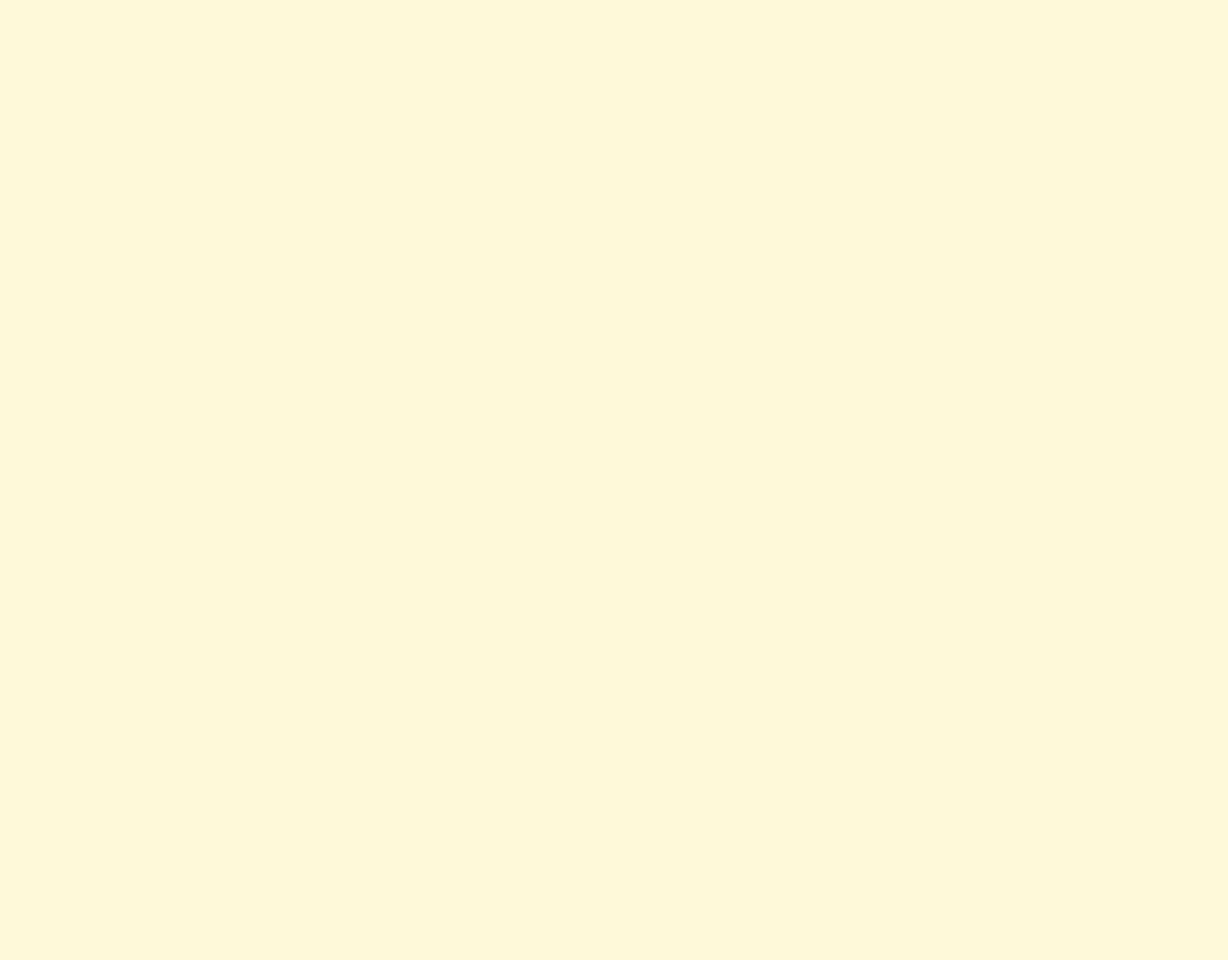
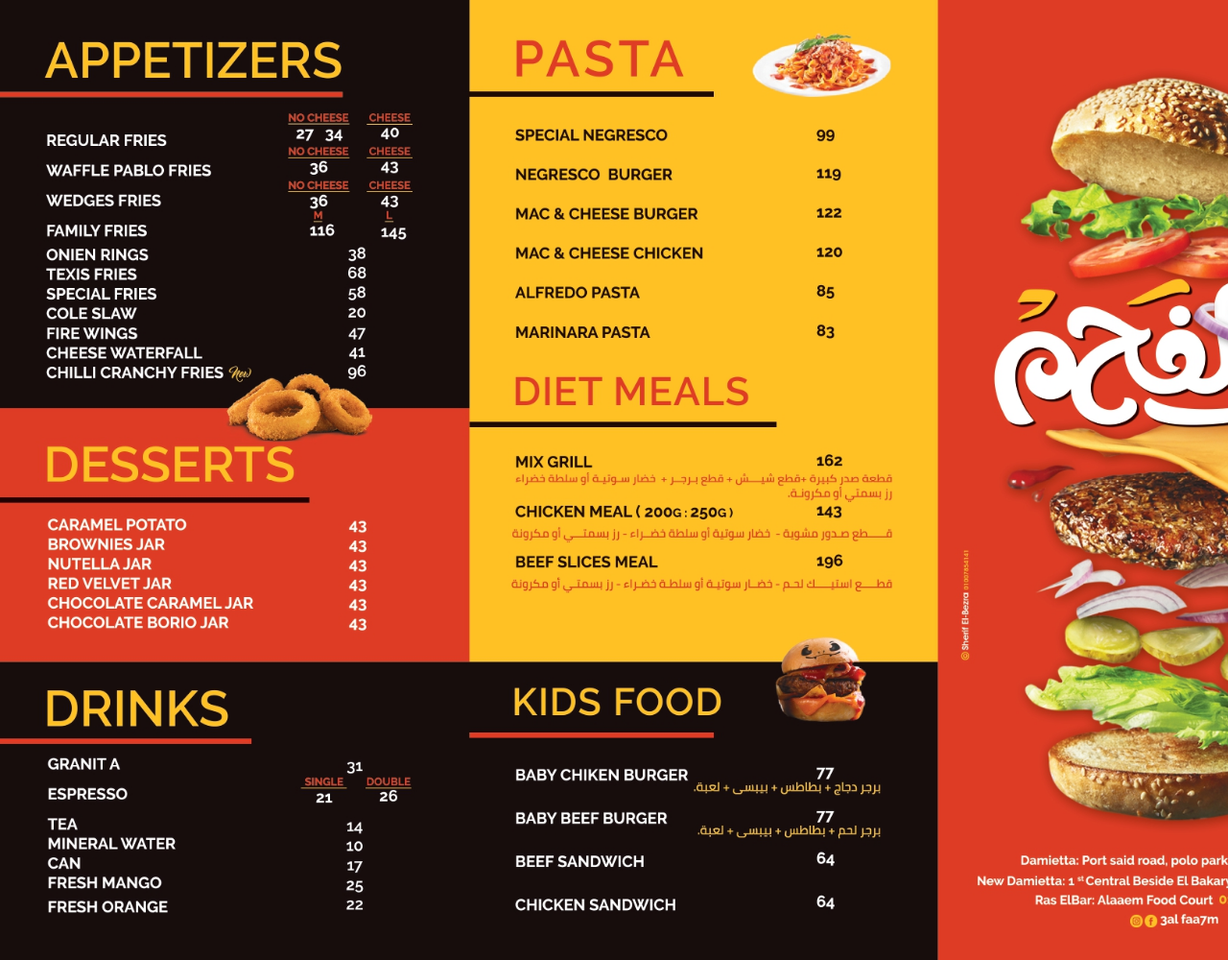
Before and after one commit to nourtarek876/3al-_fa7m, a plain HTML site: page menu1.html in a window 1280 px wide. Shown: the whole page at 96% size. Drawn offline with Linux system fonts and the light colour scheme; the site is published under a folder, as on GitHub Pages, so addresses that start at the root find nothing.

Commit message:
Update menu1.css

```diff
--- a/css/menu1.css
+++ b/css/menu1.css
@@ -10,7 +10,7 @@ body{
     background-color: var(--bg-color);
 }
 .img{
-    background-image: url("/img/menue1.jpg");
+    background-image: url("../img/menue1.jpg");
     background-size: cover;
     height: 1000px;
 
```
